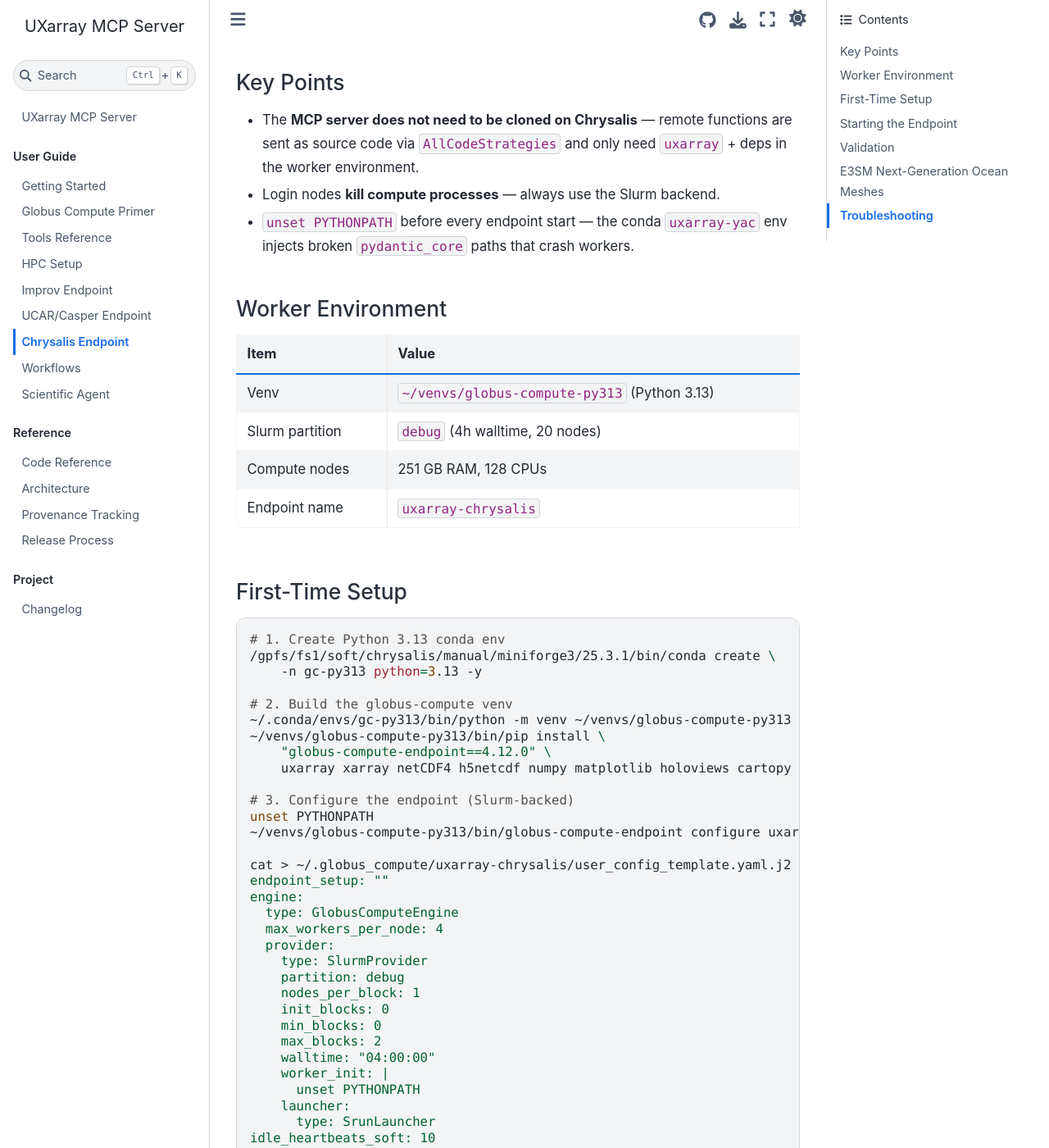
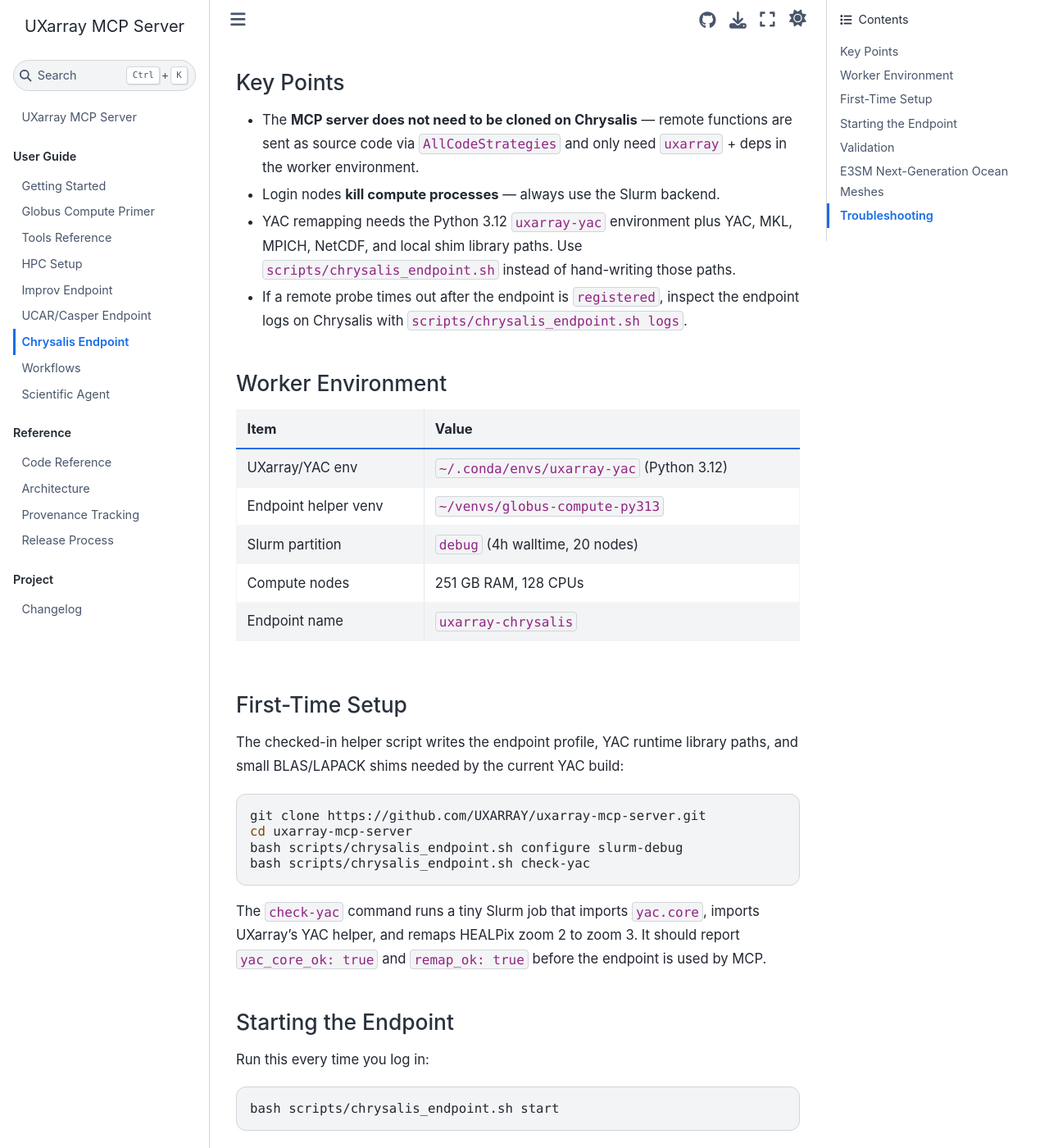
Before and after one commit to UXARRAY/uxarray-mcp-server, a Sphinx documentation site: the page built from docs/chrysalis.md, in a window 1280 px wide and 1400 px high, scrolled down 500 px. Shown: the whole window at 82% size. Built offline with Sphinx 7.4.7 and the Sphinx Book theme 1.1.4, drawn with Linux system fonts in a browser that asks for light colours; some of the changed text lies outside the part shown.

Commit message:
Fix release docs and Chrysalis YAC smoke (#55)

````diff
--- a/docs/chrysalis.md
+++ b/docs/chrysalis.md
@@ -19,69 +19,44 @@
   are sent as source code via `AllCodeStrategies` and only need `uxarray` + deps
   in the worker environment.
 - Login nodes **kill compute processes** — always use the Slurm backend.
-- `unset PYTHONPATH` before every endpoint start — the conda `uxarray-yac` env
-  injects broken `pydantic_core` paths that crash workers.
+- YAC remapping needs the Python 3.12 `uxarray-yac` environment plus YAC, MKL,
+  MPICH, NetCDF, and local shim library paths. Use
+  `scripts/chrysalis_endpoint.sh` instead of hand-writing those paths.
+- If a remote probe times out after the endpoint is `registered`, inspect the
+  endpoint logs on Chrysalis with `scripts/chrysalis_endpoint.sh logs`.
 
 ## Worker Environment
 
 | Item | Value |
 |---|---|
-| Venv | `~/venvs/globus-compute-py313` (Python 3.13) |
+| UXarray/YAC env | `~/.conda/envs/uxarray-yac` (Python 3.12) |
+| Endpoint helper venv | `~/venvs/globus-compute-py313` |
 | Slurm partition | `debug` (4h walltime, 20 nodes) |
 | Compute nodes | 251 GB RAM, 128 CPUs |
 | Endpoint name | `uxarray-chrysalis` |
 
 ## First-Time Setup
 
+The checked-in helper script writes the endpoint profile, YAC runtime library
+paths, and small BLAS/LAPACK shims needed by the current YAC build:
+
 ```bash
-# 1. Create Python 3.13 conda env
-/gpfs/fs1/soft/chrysalis/manual/miniforge3/25.3.1/bin/conda create \
-    -n gc-py313 python=3.13 -y
+git clone https://github.com/UXARRAY/uxarray-mcp-server.git
+cd uxarray-mcp-server
+bash scripts/chrysalis_endpoint.sh configure slurm-debug
+bash scripts/chrysalis_endpoint.sh check-yac
+```
 
-# 2. Build the globus-compute venv
-~/.conda/envs/gc-py313/bin/python -m venv ~/venvs/globus-compute-py313
-~/venvs/globus-compute-py313/bin/pip install \
-    "globus-compute-endpoint==4.12.0" \
-    uxarray xarray netCDF4 h5netcdf numpy matplotlib holoviews cartopy
-
-# 3. Configure the endpoint (Slurm-backed)
-unset PYTHONPATH
-~/venvs/globus-compute-py313/bin/globus-compute-endpoint configure uxarray-chrysalis
-
-cat > ~/.globus_compute/uxarray-chrysalis/user_config_template.yaml.j2 << 'EOF'
-endpoint_setup: ""
-engine:
-  type: GlobusComputeEngine
-  max_workers_per_node: 4
-  provider:
-    type: SlurmProvider
-    partition: debug
-    nodes_per_block: 1
-    init_blocks: 0
-    min_blocks: 0
-    max_blocks: 2
-    walltime: "04:00:00"
-    worker_init: |
-      unset PYTHONPATH
-    launcher:
-      type: SrunLauncher
-idle_heartbeats_soft: 10
-idle_heartbeats_hard: 5760
-EOF
-
-cat > ~/.globus_compute/uxarray-chrysalis/user_environment.yaml << 'EOF'
-PYTHONPATH: ""
-PATH: "/home/<username>/venvs/globus-compute-py313/bin:/usr/bin:/bin"
-EOF
-```
+The `check-yac` command runs a tiny Slurm job that imports `yac.core`, imports
+UXarray's YAC helper, and remaps HEALPix zoom 2 to zoom 3. It should report
+`yac_core_ok: true` and `remap_ok: true` before the endpoint is used by MCP.
 
 ## Starting the Endpoint
 
 Run this every time you log in:
 
 ```bash
-unset PYTHONPATH
-~/venvs/globus-compute-py313/bin/globus-compute-endpoint start uxarray-chrysalis
+bash scripts/chrysalis_endpoint.sh start
 ```
 
 The endpoint prints its UUID. Add it to your private local config on your
@@ -98,6 +73,8 @@
 
 ```bash
 uv run python scripts/hpc_doctor.py --endpoint chrysalis --timeout-seconds 120
+uv run --extra hpc python scripts/yac_smoke_test.py \
+  --endpoint chrysalis --timeout-seconds 300
 ```
 
 Or manually:
@@ -108,6 +85,14 @@
 print(endpoint_status(endpoint='chrysalis', force=True))
 print(validate_hpc_setup(endpoint='chrysalis', run_remote_probe=True,
                           probe_timeout_seconds=120))
+```
+
+If the manager reports `registered` but worker probes time out, inspect the
+remote side on Chrysalis:
+
+```bash
+bash scripts/chrysalis_endpoint.sh logs
+squeue -u "$USER"
 ```
 
 ## E3SM Next-Generation Ocean Meshes
@@ -123,8 +108,23 @@
 
 ## Troubleshooting
 
-**`ENDPOINT_NOT_ONLINE`** — the Slurm debug job timed out (4h limit). Restart with `unset PYTHONPATH && ~/venvs/globus-compute-py313/bin/globus-compute-endpoint start uxarray-chrysalis`.
+**`ENDPOINT_NOT_ONLINE`** — the Slurm debug job timed out (4h limit). Restart
+with `bash scripts/chrysalis_endpoint.sh restart`.
 
-**`WorkerLost` or `SystemError`** — PYTHONPATH is set. Always `unset PYTHONPATH` before starting the endpoint.
+**Worker probe timeout after `registered`** — the manager is connected, but a
+Slurm worker did not return. Run `bash scripts/chrysalis_endpoint.sh logs` on
+Chrysalis and inspect the latest submit script/log pair.
 
-**`pydantic_core` not found** — conda env leaked into the worker. Check `user_environment.yaml` has `PYTHONPATH: ""` and restart.
+**`pydantic_core` not found** — the worker is running from the wrong Python
+environment. Re-run `bash scripts/chrysalis_endpoint.sh configure slurm-debug`
+and restart the endpoint.
+
+**`libnetcdf.so.22`, `liblapack.so.3`, or `libblas.so.3` not found** — the YAC
+runtime paths or local MKL shims are missing. Re-run
+`bash scripts/chrysalis_endpoint.sh configure slurm-debug`, then
+`bash scripts/chrysalis_endpoint.sh check-yac`.
+
+**`PMI_Init failed` or `WorkerLost` during YAC import** — YAC initializes MPI.
+Inside a Globus Compute worker, run the YAC smoke/remap through the dedicated
+smoke path, which launches the native YAC child process with
+`srun --ntasks 1` when `SLURM_JOB_ID` is present.
````
Also changed, not shown: CHANGELOG.md (+3 -2 lines), README.md (+4 -1 lines), docs/architecture.html (+17 -17 lines), docs/architecture.md (+15 -0 lines), docs/release.md (+7 -0 lines), 5 other files.
